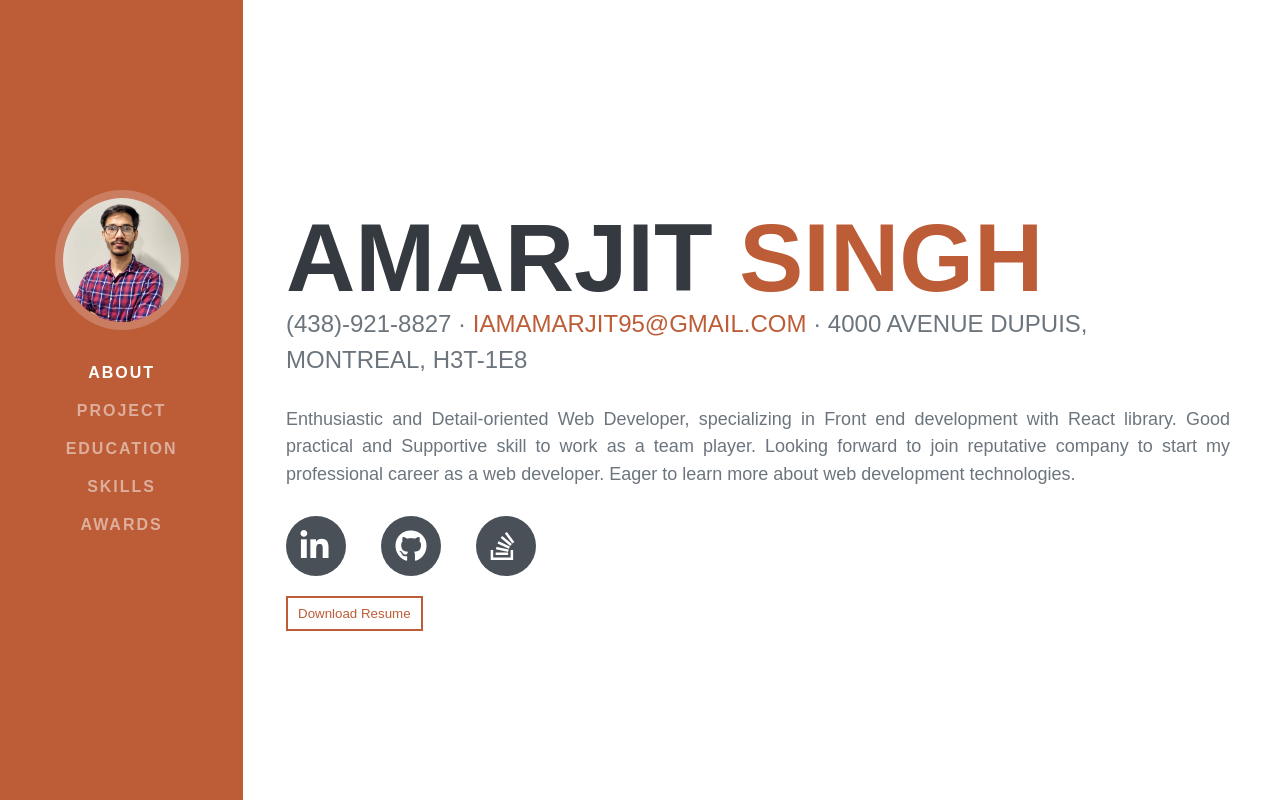
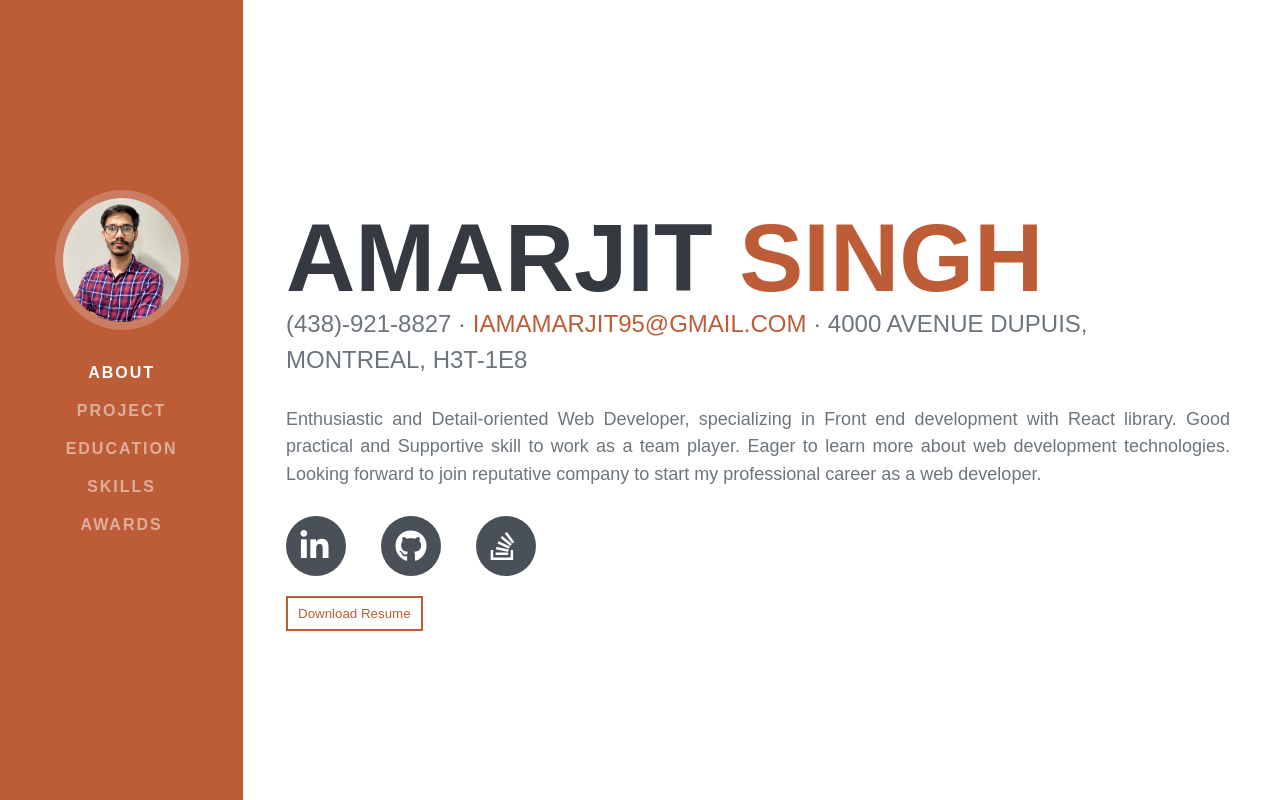
Before and after one commit to iamamar11/Portfolio_ReactJS, a React (Create React App) app: page / in a window 1280 px wide. Built offline with nearby package versions, Linux system fonts and the light colour scheme; a web font is replaced by a local one.

Commit message:
fixed all minor detials

```diff
--- a/src/Components/Body/About/About.js
+++ b/src/Components/Body/About/About.js
@@ -12,12 +12,13 @@ const About = () => {
                 <a href='mailto: iamamarjit95@gmail.com' style={{color : "#BD5D38"}} title='Send email to Amarjit'> iamamarjit95@gmail.com </a>&middot;
                 4000 Avenue Dupuis, Montreal, H3T-1E8
             </span>
-            <h4 className='description'>Enthusiastic and Detail-oriented Web Developer, specializing in Front end development with React library. Good practical and Supportive skill to work as a team player. Looking forward to join reputative company to start my professional career as a web developer. Eager to learn more about web development technologies.  </h4>
+            <h4 className='description'>Enthusiastic and Detail-oriented Web Developer, specializing in Front end development with React library. Good practical and Supportive skill to work as a team player. Eager to learn more about web development technologies. Looking forward to join reputative company to start my professional career as a web developer.</h4>
             <SocialList />
             <div className='downloadSection'>
                 <a href={resume} download ><button className='downloadResume'>Download Resume</button></a>
             </div>
         </div>
+
     )
 }
 
--- a/src/Components/Toolbar/Toolbar.scss
+++ b/src/Components/Toolbar/Toolbar.scss
@@ -24,6 +24,8 @@
     .Toolbar{
         display: grid;
         grid-template-columns: 10% 1fr 1fr 10%;
+        position: sticky;
+        top: 0;
     }
     .NavigationDesktop {
         display: none;
```
